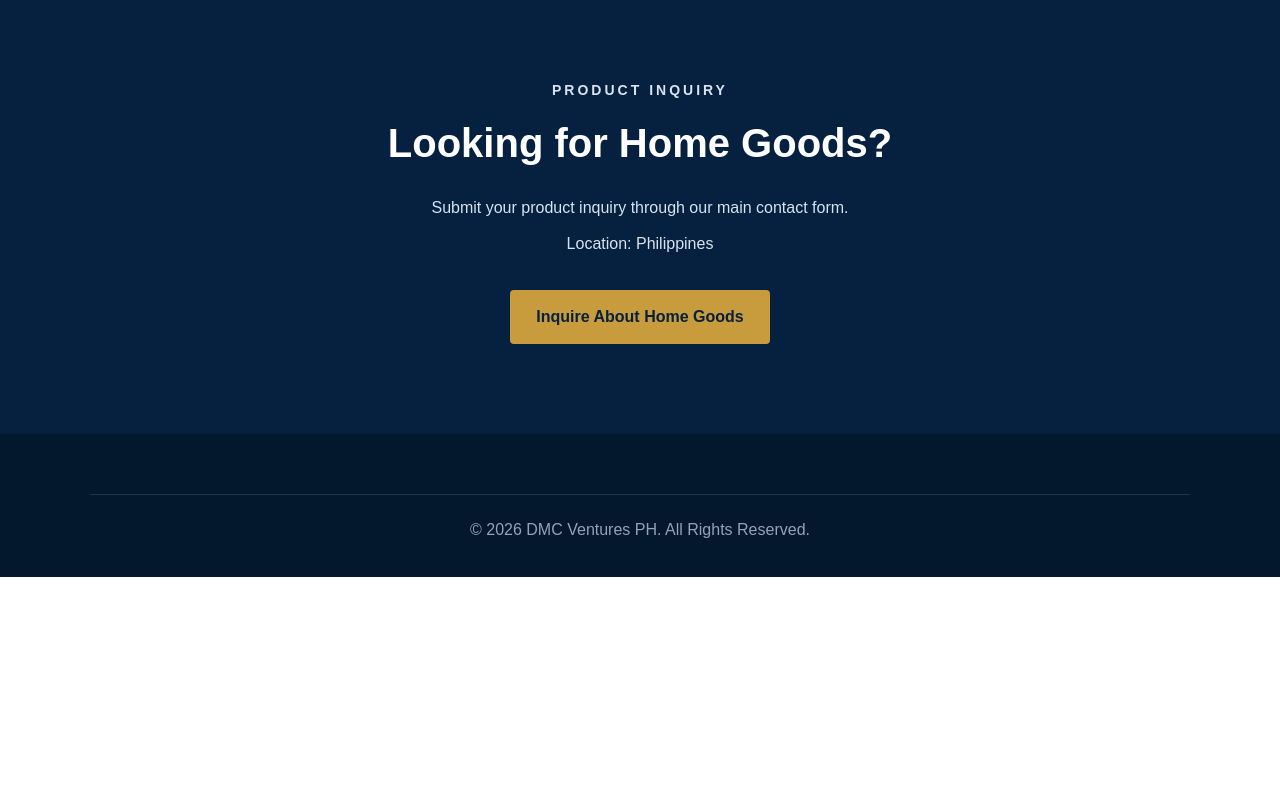
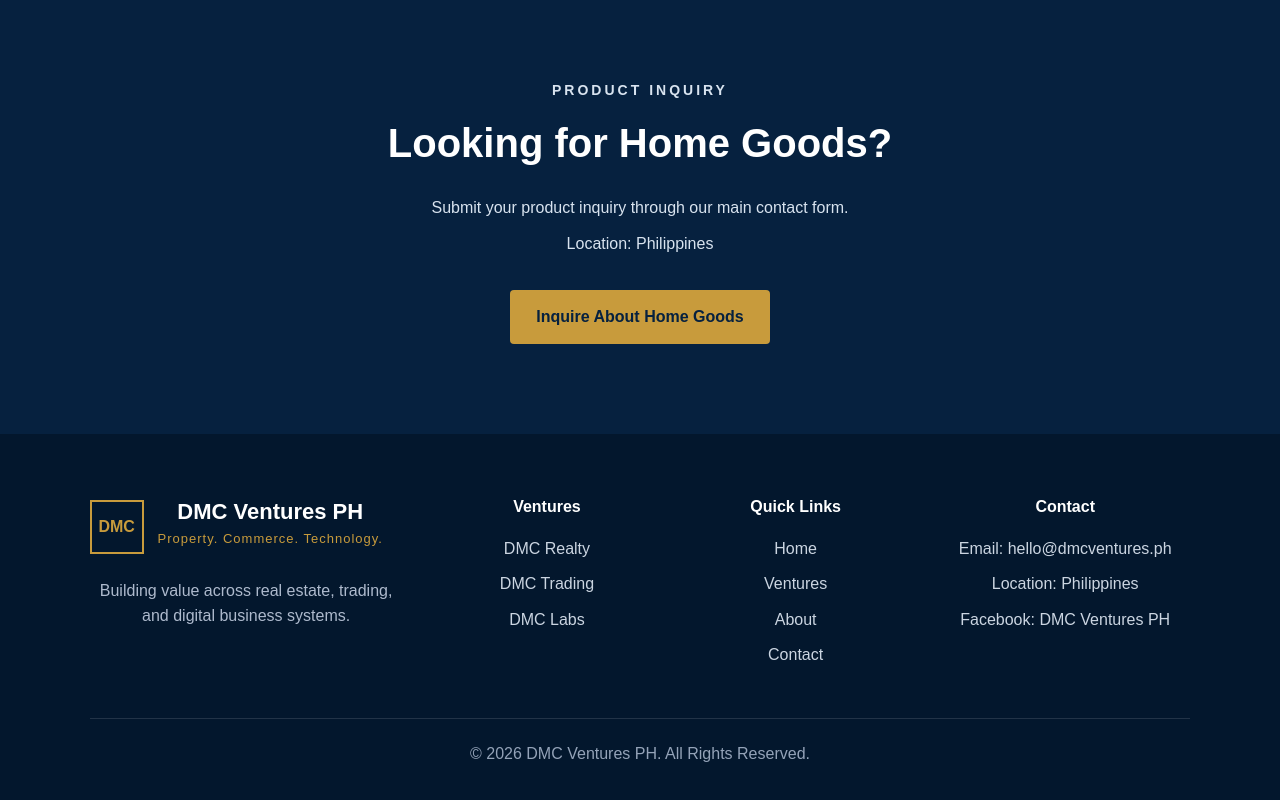
Before and after one commit to dabewebdev/dmc-ventures-ph, a plain HTML site: page home-goods.html in a window 1280 px wide. Shown: the part 1552-2352 px from the top of the page. Before the commit the page ends 2129 px from the top, so only its background shows below. Drawn offline with Linux system fonts and the light colour scheme.

Commit message:
Update about page and navigation links

```diff
--- a/home-goods.html
+++ b/home-goods.html
@@ -84,6 +84,43 @@
 </section>
 
   <footer class="site-footer">
+    <div class="footer-grid">
+      <div>
+        <div class="footer-brand">
+          <div class="logo-mark">DMC</div>
+          <div>
+            <h3>DMC Ventures PH</h3>
+            <p>Property. Commerce. Technology.</p>
+          </div>
+        </div>
+        <p class="footer-text">
+          Building value across real estate, trading, and digital business systems.
+        </p>
+      </div>
+
+      <div>
+        <h4>Ventures</h4>
+        <a href="realty.html">DMC Realty</a>
+        <a href="trading.html">DMC Trading</a>
+        <a href="labs.html">DMC Labs</a>
+      </div>
+
+      <div>
+        <h4>Quick Links</h4>
+        <a href="index.html">Home</a>
+        <a href="index.html#ventures">Ventures</a>
+        <a href="about.html">About</a>
+        <a href="index.html#contact">Contact</a>
+      </div>
+
+      <div>
+        <h4>Contact</h4>
+        <p>Email: hello@dmcventures.ph</p>
+        <p>Location: Philippines</p>
+        <p>Facebook: DMC Ventures PH</p>
+      </div>
+    </div>
+
     <div class="footer-bottom">
       <p>© 2026 DMC Ventures PH. All Rights Reserved.</p>
     </div>
```
Also changed, not shown: labs.html (+1 -1 lines), opportunities.html (+1 -1 lines), personal-care.html (+1 -1 lines), realty.html (+1 -1 lines), trading.html (+1 -1 lines).
